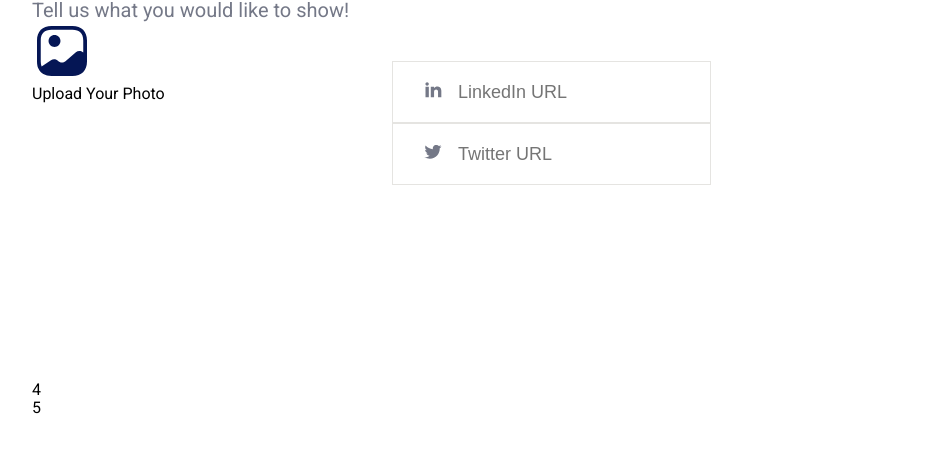
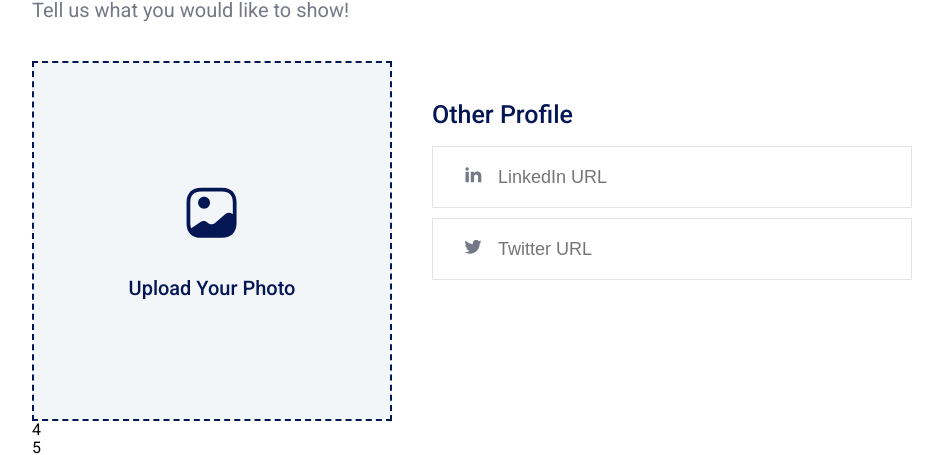
Before and after one commit to sauronin1910/sauronin1910-Templates.github.io, a website with bundled scripts: page app/form.html in a window 1280 px wide. Shown: the part 348-803 px from the top of the page, without its empty margins (168-1111 px from the left). Built offline with nearby package versions, Linux system fonts and the light colour scheme.

Commit message:
Uploader

```diff
--- a/app/form.html
+++ b/app/form.html
@@ -261,6 +261,7 @@
                     <div class="file__uploader">
                         <div class="file__uploader-item">
                             <label class="file__label">
+                                <input type="file" class="file__input">
                                 <div class="file__item">
                                     <div class="file__item-img">
                                         <svg width="60" height="60" viewBox="0 0 60 60" fill="none"
@@ -285,8 +286,12 @@
                         </div>
                         <div class="file__uploader-item">
                             <div class="form__item">
-                                <div class="form__item-title"></div>
+                                <div class="form__item-title">Other Profile</div>
 
+
+
+
+                                <div class="profile__inputs">
 
                                     <div class="form__input profile__input ">
                                         <input type="text" class="input" placeholder="LinkedIn URL">
@@ -315,6 +320,8 @@
                                         </div>
                                     </div>
                                 </div>
+
+                            </div>
                         </div>
                     </div>
 
--- a/app/scss/blocks/_file.scss
+++ b/app/scss/blocks/_file.scss
@@ -1,17 +1,23 @@
 .file {
-
     // .file__uploader
 
     &__uploader {
         display: flex;
         max-width: 1120px;
         height: 100%;
+        gap: 40px;
+        margin-top: 40px;
     }
 
     // .file__uploader-item
 
     &__uploader-item {
-
+        &:first-child {
+            flex: 0 1 360px;
+        }
+        &:last-child {
+            flex: 1 1 auto;
+        }
     }
 
     // .file__label
@@ -21,11 +27,28 @@
         height: 360px;
         width: 360px;
         position: relative;
+        background: $lightblue;
+        border: 2px dashed $blue;
+        cursor: pointer;
     }
+
+    // .file__input
+
+    &__input {
+        display: none;
+    }
+
 
     // .file__item
 
     &__item {
+        position: absolute;
+        left: 50%;
+        top: 50%;
+        transform: translate(-50%, -50%);
+        display: flex;
+        flex-direction: column;
+        align-items: center;
     }
 
     // .file__item-img
@@ -36,13 +59,30 @@
     // .file__item-text
 
     &__item-text {
+        font-style: normal;
+        font-weight: 500;
+        font-size: 20px;
+        line-height: 22px;
+        color: $blue;
+        margin-top: 30px;
     }
 }
 
 .profile {
-
     // .profile__input
+    &__inputs {
+        margin-top: 17px;
+    }
 
     &__input {
+        display: flex;
+        width: 100%;
+        max-width: 100%;
+        margin-top: 10px;
+
+        .input {
+            width: 100%;
+            display: flex;
+        }
     }
 }
```
Also changed, not shown: app/css/style.min.css, 1 other file. Lines whose indentation alone changed are shown as unchanged.
